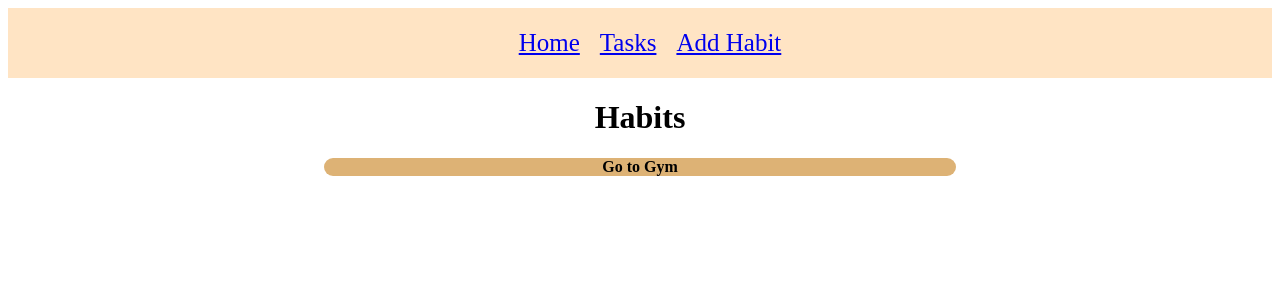
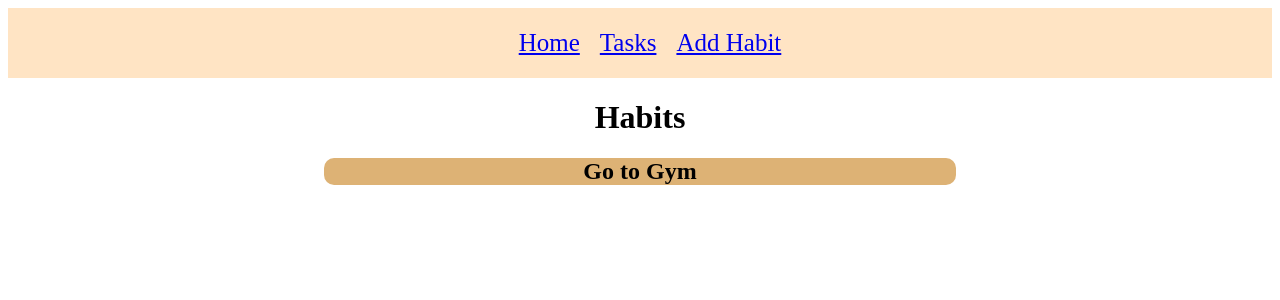
Before and after one commit to shivacheripally/Habit_Tracker_Reactjs, a React (Create React App) app: page /tasks in a window 1280 px wide. Shown: the top 300 px of the page. Built offline with nearby package versions, Linux system fonts and the light colour scheme.

Commit message:
task title heading changed

```diff
--- a/src/components/Task.css
+++ b/src/components/Task.css
@@ -2,7 +2,7 @@
   margin: auto;
   width: 50%;
 }
-.task h4{
+.task h2{
   display: flex;
   align-items: center;
   justify-content: center;
@@ -10,7 +10,7 @@
   border-radius: 10px;
 }
 
-.task h4:hover:before{
+.task h2:hover:before{
   content: "view";
   color: white;
   width: 50px;
--- a/src/components/Tasks.js
+++ b/src/components/Tasks.js
@@ -19,7 +19,7 @@ function Tasks(props) {
       {habits.map((habit, index) => {
         return (
           <div  key={`index-${index}`}>
-            <h4 onClick={()=>handleClick(index)}>{habit.title}</h4>
+            <h2 onClick={()=>handleClick(index)}>{habit.title}</h2>
             <TaskView menuVisibility={{visible,habitIndex}} clickEvent={handleClick} habits={habits} />
           </div>
         );
```
